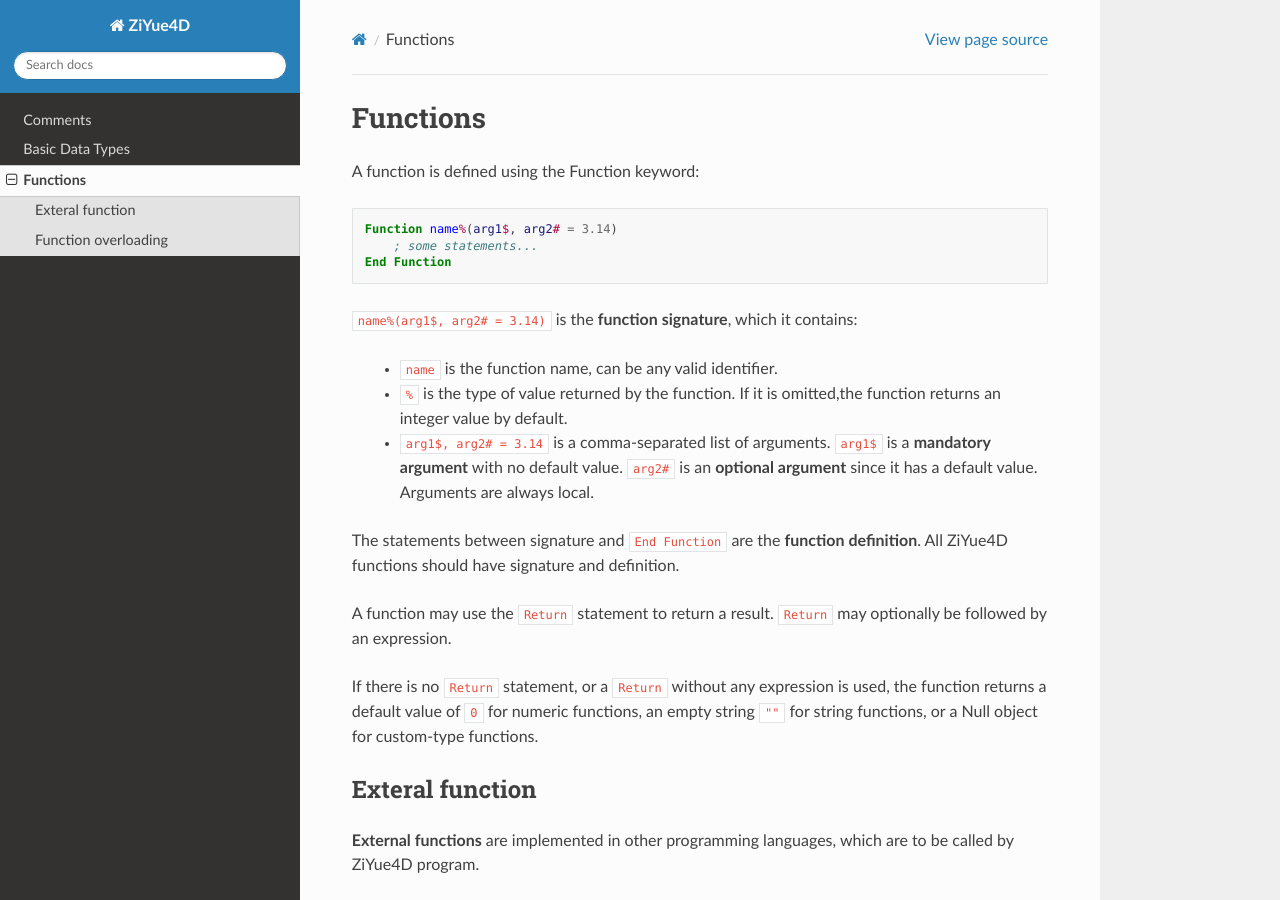
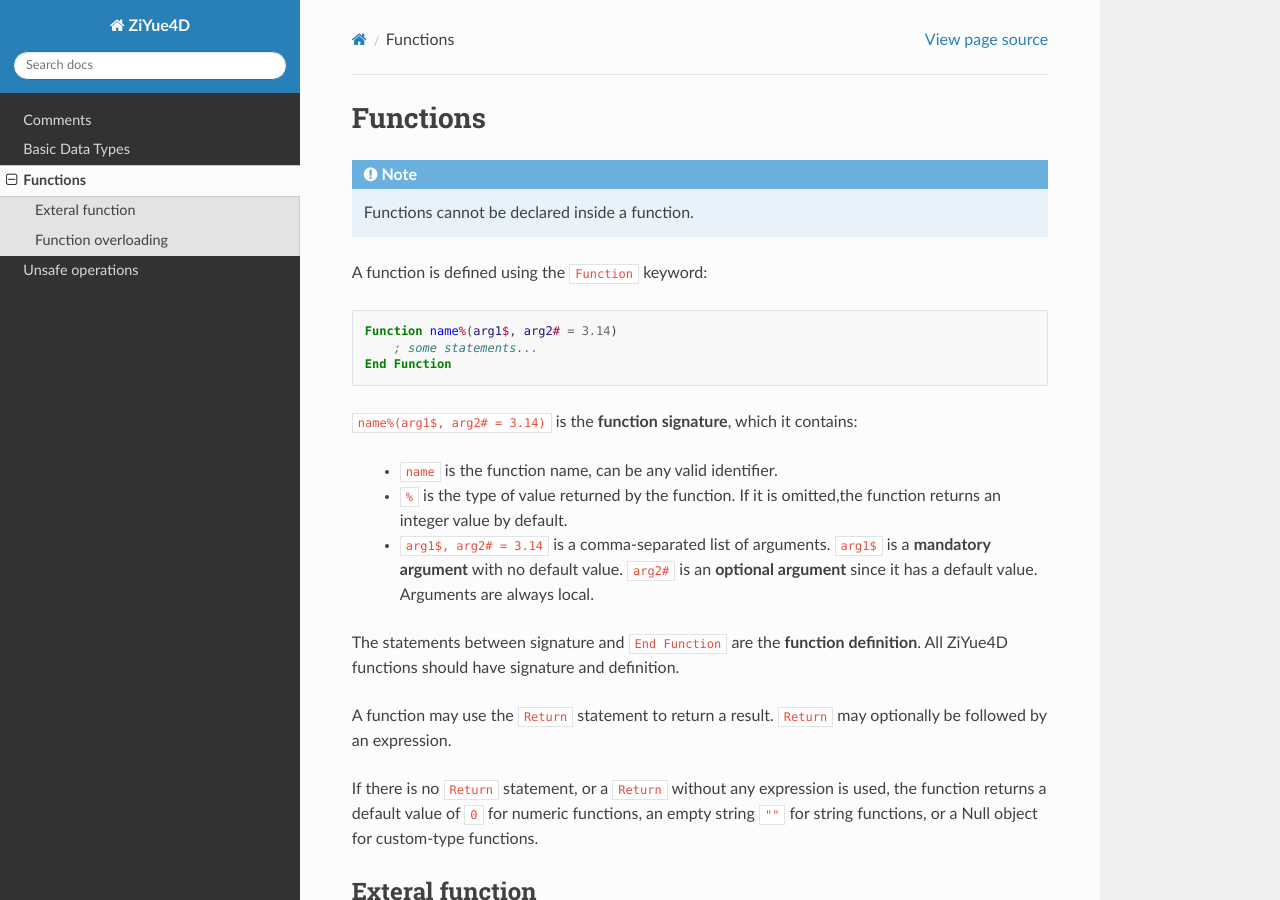
Before and after one commit to ZiYueCommentary/ziyue4d-docs, a Sphinx documentation site: the page built from docs/functions.rst, in a window 1280 px wide and 900 px high. Built offline with Sphinx 7.4.7 and the Read the Docs theme 3.1.0, drawn with Linux system fonts in a browser that asks for light colours.

Commit message:
Unsafe operations

```diff
--- a/docs/functions.rst
+++ b/docs/functions.rst
@@ -1,7 +1,11 @@
 Functions
 ============
 
-A function is defined using the Function keyword:
+.. note::
+
+    Functions cannot be declared inside a function.
+
+A function is defined using the ``Function`` keyword:
 
 .. code-block:: blitzbasic
 
@@ -38,6 +42,7 @@
 
     Extern MessageBox%(title$, msg$)
 
+.. _function-overloading:
 Function overloading
 ------------------------
 
--- a/docs/index.rst
+++ b/docs/index.rst
@@ -15,3 +15,4 @@
    comments
    basic-data-types
    functions
+   unsafe-operations
```
Also changed, not shown: docs/unsafe-operations.rst (added, +24 -0 lines), 2 other files.
